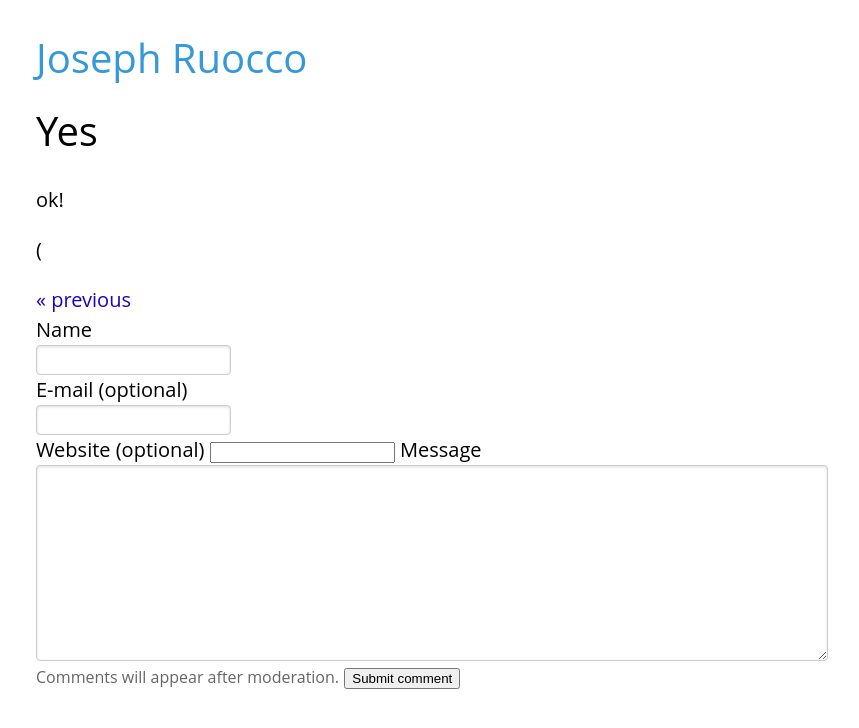
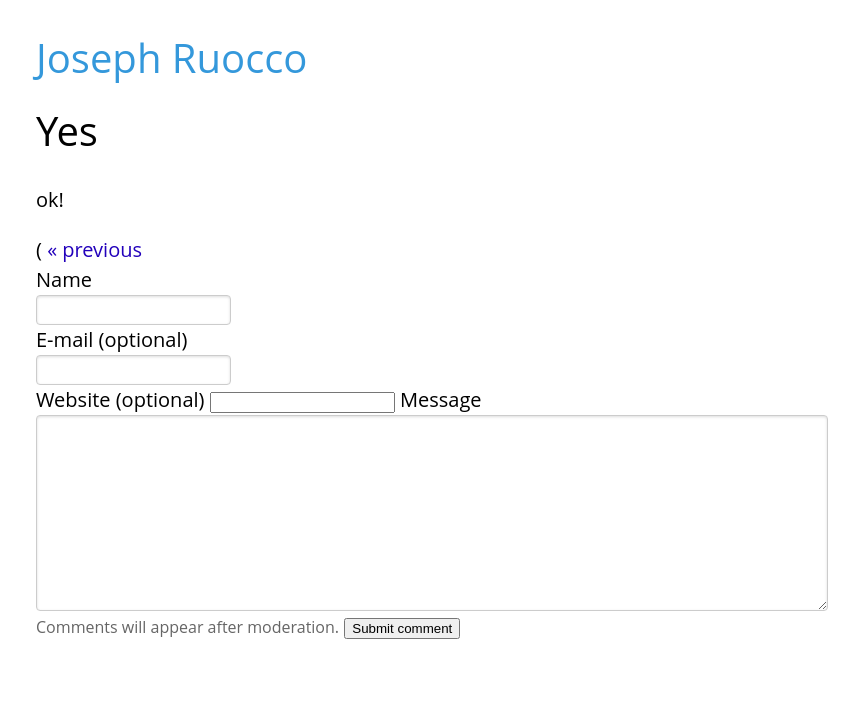
Before and after one commit to josephruocco/josephruocco.github.io, a Jekyll site: the page built from _posts/2019-12-11-yes.md, in a window 1280 px wide. Shown: the top 728 px of the page, without its empty margins (204-1063 px from the left). Built offline with Jekyll 4.4.1, drawn with Linux system fonts in a browser that asks for light colours; some web fonts are replaced.

Commit message:
Update post.html

```diff
--- a/_layouts/post.html
+++ b/_layouts/post.html
@@ -39,10 +39,10 @@
 
 <div>
   {% if page.previous.url %}
-   <p>(</p> <a class="prev" href="{{page.previous.url}}">&laquo; previous</a>
+   <span>(</span> <a class="prev" href="{{page.previous.url}}">&laquo; previous</a>
   {% endif %}
   {% if page.next.url %}
-    <p>|</p><a class="next" href="{{page.next.url}}">next &raquo;</a><p>)</p>
+    <span>|</span><a class="next" href="{{page.next.url}}">next &raquo;</a><span>)</span>
   {% endif %}
 </div>
 
```
